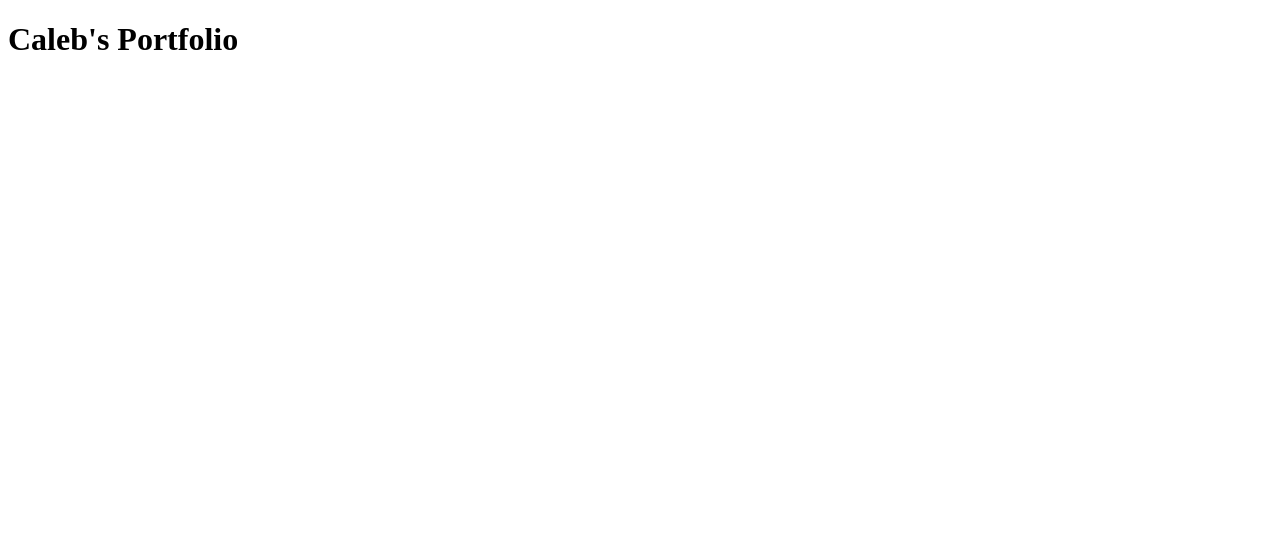
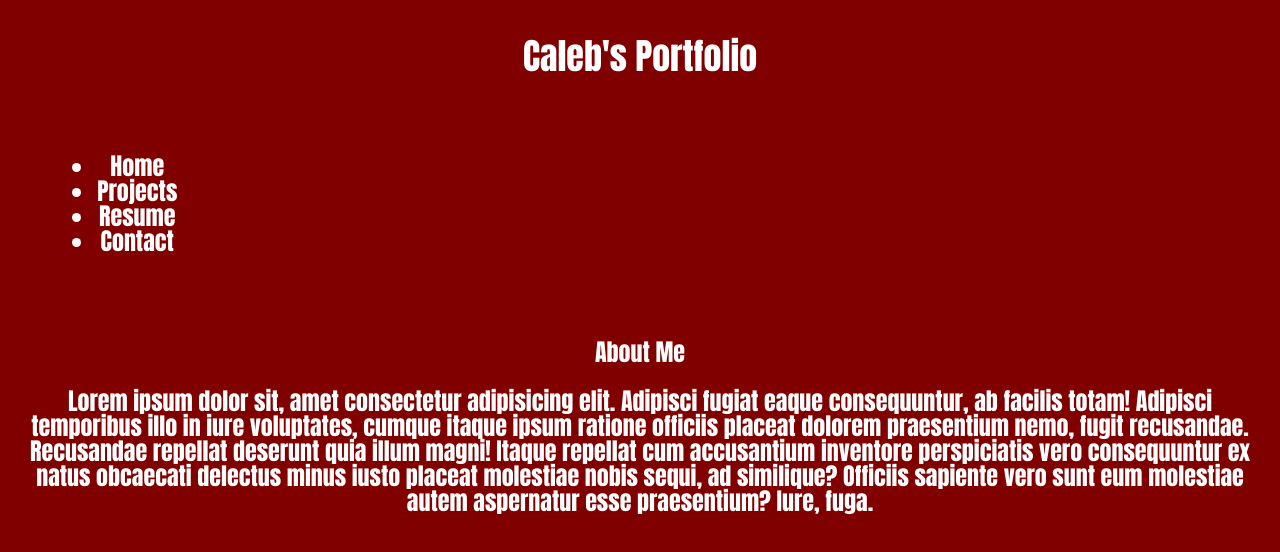
Before and after one commit to calebwelch1/calebwelch1.github.io, a plain HTML site: page index.html in a window 1280 px wide. Drawn offline with Linux system fonts and the light colour scheme.

```diff
--- a/index.html
+++ b/index.html
@@ -4,11 +4,36 @@
 <head>
     <meta charset="UTF-8">
     <meta name="viewport" content="width=device-width, initial-scale=1.0">
+    <link rel="stylesheet" type="text/css" href="style.css">
     <title>Document</title>
 </head>
 
 <body>
     <h1>Caleb's Portfolio</h1>
+    <Nav>
+        <ul>
+            <li>Home</li>
+            <li>Projects</li>
+            <li>Resume</li>
+            <li>Contact</li>
+        </ul>
+    </Nav>
+    <div class="aboutMe">
+        <p>About Me</p>
+        <p> Lorem ipsum dolor sit, amet consectetur adipisicing elit. Adipisci fugiat eaque consequuntur, ab facilis
+            totam!
+            Adipisci temporibus illo in iure voluptates, cumque itaque ipsum ratione officiis placeat dolorem
+            praesentium
+            nemo, fugit recusandae. Recusandae repellat deserunt quia illum magni! Itaque repellat cum accusantium
+            inventore
+            perspiciatis vero consequuntur ex natus obcaecati delectus minus iusto placeat molestiae nobis sequi, ad
+            similique? Officiis sapiente vero sunt eum molestiae autem aspernatur esse praesentium? Iure, fuga.
+        </p>
+    </div>
 </body>
 
+<footer>
+
+</footer>
+
 </html>
--- /dev/null
+++ b/style.css
@@ -0,0 +1,33 @@
+* {
+    box-sizing: border-box;
+    text-align: center;
+    font-size: 24px;
+  }
+
+  body {
+      font-family: Impact, Haettenschweiler, 'Arial Narrow Bold', sans-serif;
+      font-size: 12px;
+      color: white;
+      line-height: 25px;
+      background: maroon;
+      margin:10px;
+      padding: 10px;
+  }
+
+  H1 {
+    Font-size: 36px;
+  }
+
+  Nav{
+      display:grid;
+      grid-template-columns: 1 fr;
+      float:left;
+      margin: 3%;
+      padding 5px;
+
+  }
+
+  .aboutMe {
+      display:block;
+      float: left;
+  }
```
